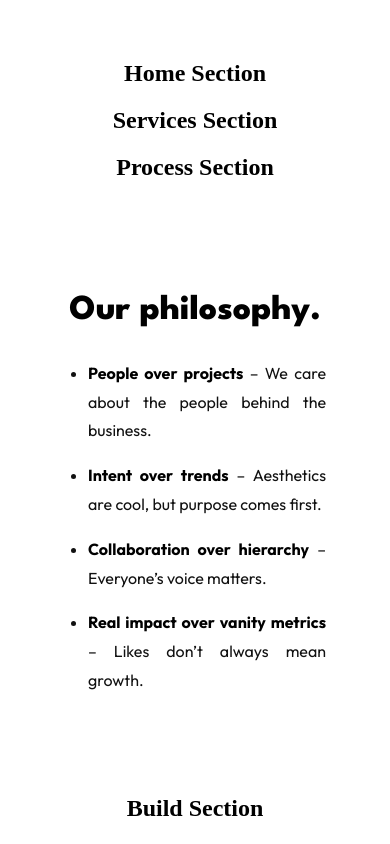
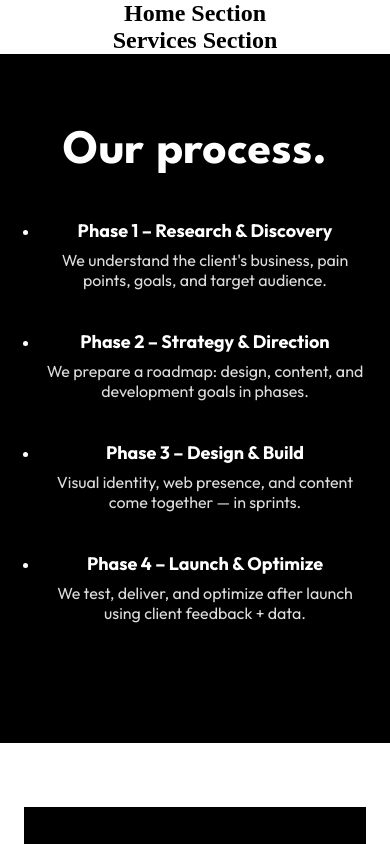
Before and after one commit to ayushthakurrrr/ash, a React (Vite) app: page / in a window 390 px wide. Shown: the top 844 px of the page. Built offline with nearby package versions, Linux system fonts and the light colour scheme.

Commit message:
fixed the problem

```diff
--- a/src/App.css
+++ b/src/App.css
@@ -1,6 +1,11 @@
 #root {
   max-width: 1280px;
-  margin: 0 auto;
-  padding: 2rem;
+  margin: 0;
   text-align: center;
 }
+* {
+  margin: 0;
+  padding: 0;
+  box-sizing: border-box;
+  text-align: center;
+}
--- /dev/null
+++ b/src/CSS/process.css
@@ -0,0 +1,102 @@
+/* Base container styles */
+.container {
+  width: 100%;
+  max-width: 80rem; /* 1280px */
+  background-color: #000; /* black background */
+  color: #fff; /* white text */
+  padding: 6.25rem 5rem 6.25rem 5rem; /* 100px 80px 100px 80px */
+  display: flex;
+  flex-direction: column;
+  justify-content: flex-start;
+  box-sizing: border-box;
+  margin: 0 auto;
+}
+
+/* Heading */
+.heading {
+  font-family: "League Spartan", "Segoe UI", Tahoma, Geneva, Verdana, sans-serif;
+  font-size: 9.375rem; /* 150px */
+  font-weight: 700;
+  margin: 2rem auto 3rem; /* 32px auto 48px */
+  line-height: 1.1;
+}
+
+/* Bullet list */
+.phases-list {
+  list-style-type: disc;
+  padding-left: 1.25rem; /* 20px */
+  text-align: left;
+}
+
+/* Each phase item */
+.phase {
+  font-family: "Outfit", "Segoe UI", Tahoma, Geneva, Verdana, sans-serif;
+  margin-bottom: 2.5rem; /* 40px */
+}
+
+.phase h3 {
+  font-size: 1.5625rem; /* 25px */
+  font-weight: 700;
+  margin-bottom: 0.5rem; /* 8px */
+}
+
+.phase p {
+  font-size: 1.5625rem; /* 25px */
+  font-weight: 400;
+  color: #ddd;
+}
+
+/* Responsive breakpoints */
+@media screen and (max-width: 1024px) {
+  .heading {
+    font-size: 6.25rem; /* 100px */
+  }
+
+  .phase h3,
+  .phase p {
+    font-size: 1.375rem; /* 22px */
+  }
+
+  .container {
+    padding: 5rem 3.75rem 7.5rem 3.75rem; /* 80px 60px 120px */
+  }
+}
+
+@media screen and (max-width: 768px) {
+  .heading {
+    font-size: 4rem; /* 64px */
+    margin-bottom: 3.75rem; /* 60px */
+    text-align: center;
+  }
+
+  .phase h3 {
+    font-size: 1.25rem; /* 20px */
+  }
+
+  .phase p {
+    font-size: 1.125rem; /* 18px */
+  }
+
+  .container {
+    padding: 3.75rem 2.5rem 6.25rem 2.5rem; /* 60px 40px 100px */
+  }
+}
+
+@media screen and (max-width: 480px) {
+  .heading {
+    font-size: 3rem; /* 48px */
+    margin-bottom: 2.5rem; /* 40px */
+  }
+
+  .phase h3 {
+    font-size: 1.125rem; /* 18px */
+  }
+
+  .phase p {
+    font-size: 1rem; /* 16px */
+  }
+
+  .container {
+    padding: 2.5rem 1.25rem 5rem 1.25rem; /* 40px 20px 80px */
+  }
+}
--- a/src/components/Process.jsx
+++ b/src/components/Process.jsx
@@ -1,10 +1,29 @@
 // Example: Process.jsx
 import React from "react";
+import "../CSS/process.css";
 
 function Process() {
   return (
-    <section >
-      <h1>Process Section</h1>
+    <section className={"container"}>
+      <h1 className={"heading"}>Our process.</h1>
+      <ul className="phases-list">
+        <li className={"phase"}>
+          <h3>Phase 1 – Research & Discovery</h3>
+          <p>We understand the client's business, pain points, goals, and target audience.</p>
+        </li>
+        <li className="phase">
+          <h3>Phase 2 – Strategy & Direction</h3>
+          <p>We prepare a roadmap: design, content, and development goals in phases.</p>
+        </li>
+        <li className="phase">
+          <h3>Phase 3 – Design & Build</h3>
+          <p>Visual identity, web presence, and content come together — in sprints.</p>
+        </li>
+        <li className="phase">
+          <h3>Phase 4 – Launch & Optimize</h3>
+          <p>We test, deliver, and optimize after launch using client feedback + data.</p>
+        </li>
+      </ul>
     </section>
   );
 }
```
